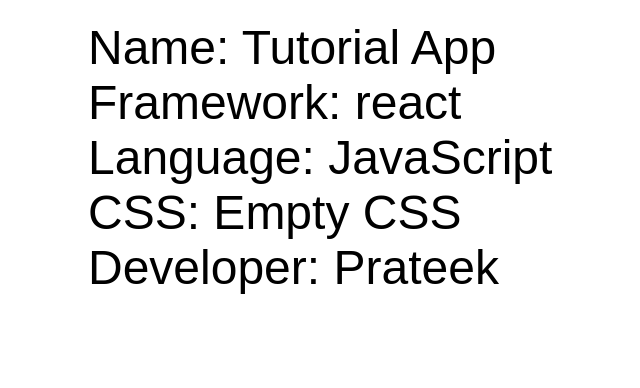
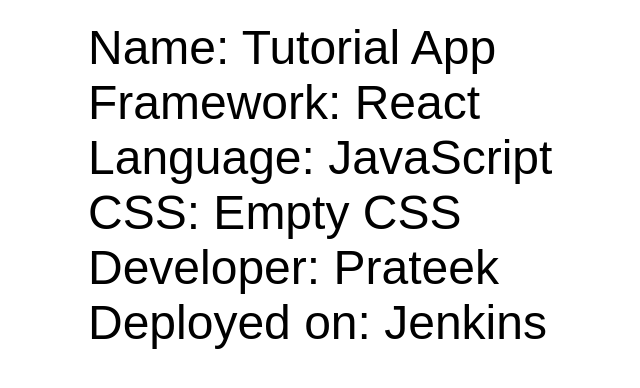
Before and after one commit to Kumar-Prateek/tutorial, a React app: page / in a window 1280 px wide. Shown: the top 388 px of the page, without its empty margins (152-792 px from the left). Built offline with nearby package versions, Linux system fonts and the light colour scheme.

Commit message:
name changed

```diff
--- a/src/App.jsx
+++ b/src/App.jsx
@@ -6,10 +6,11 @@
 const App = () => (
   <div className="container">
     <div>Name: Tutorial App</div>
-    <div>Framework: react</div>
+    <div>Framework: React</div>
     <div>Language: JavaScript</div>
     <div>CSS: Empty CSS</div>
     <div>Developer: Prateek</div>
+    <div>Deployed on: Jenkins</div>
   </div>
 );
 ReactDOM.render(<App />, document.getElementById("app"));
```
